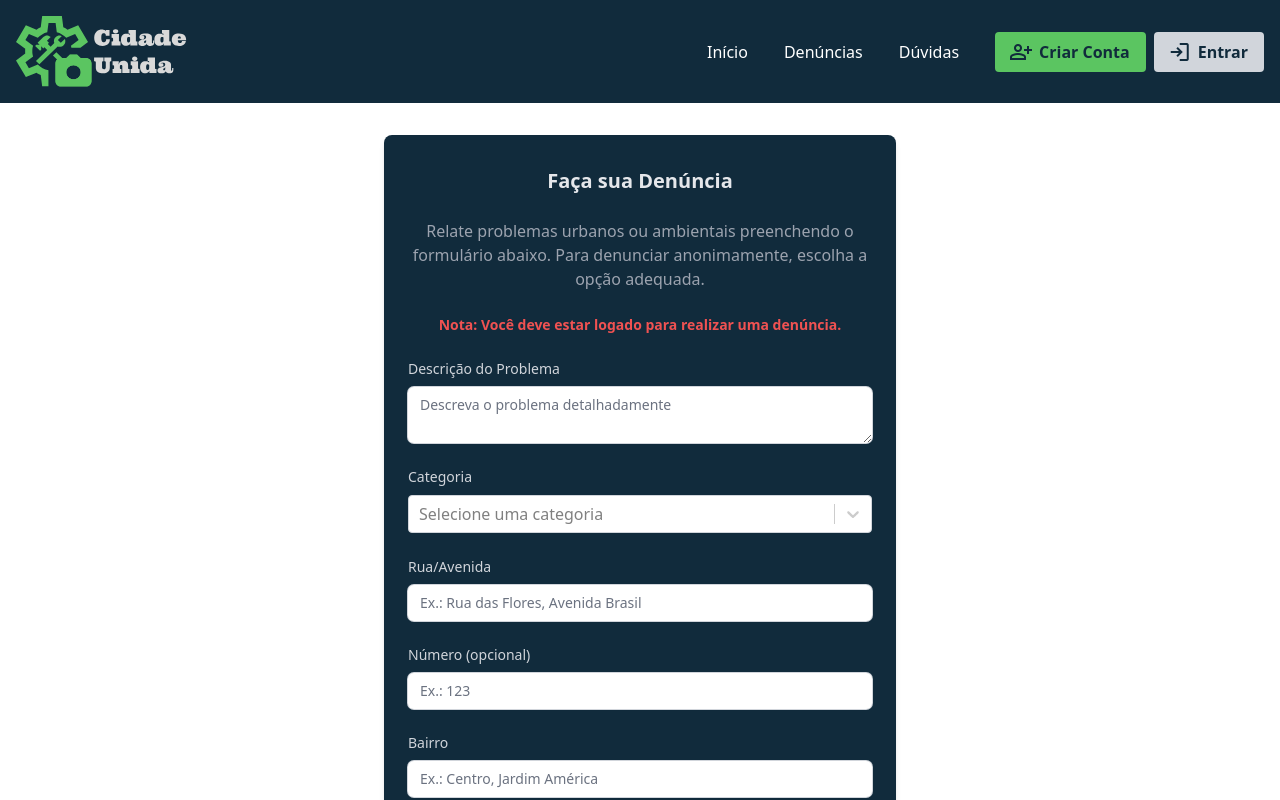
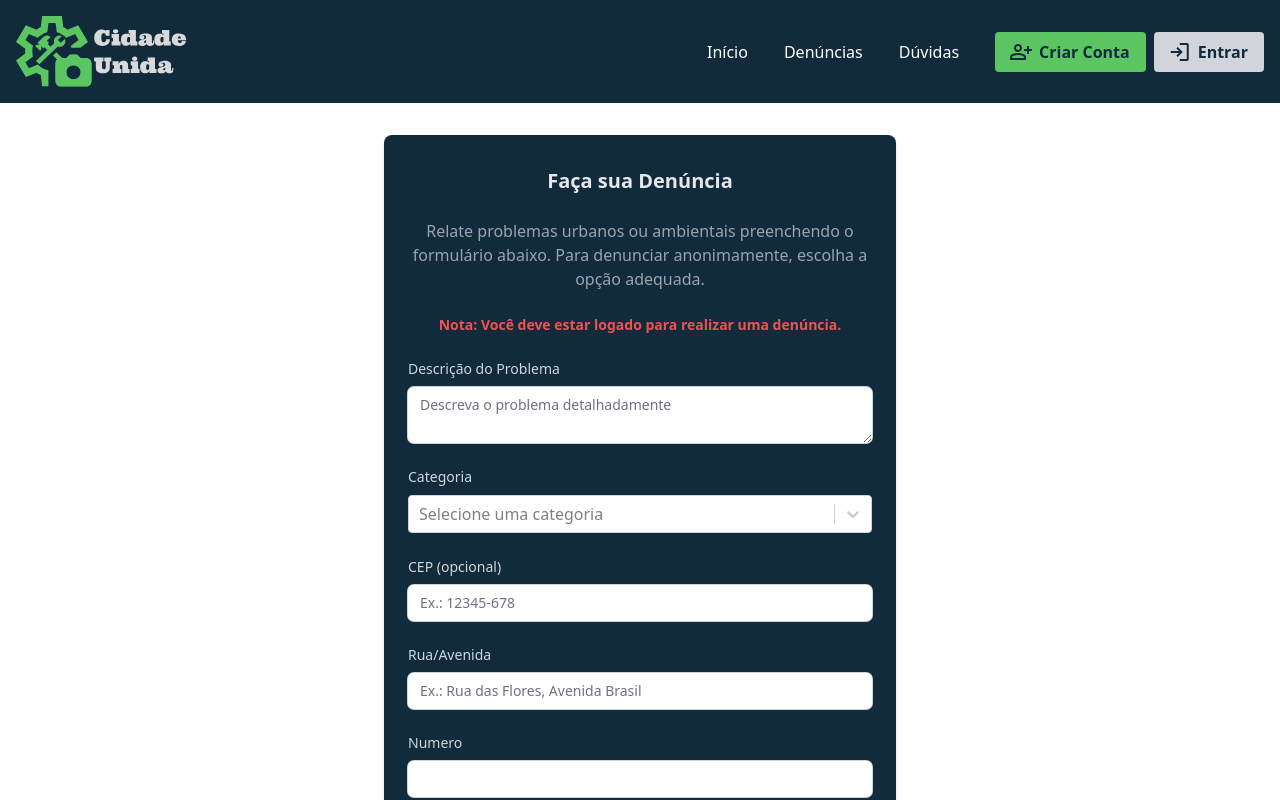
Before and after one commit to rafaelromwno/cidade-integra-frontend, a React (Vite) app in the folder frontend/: page /denuncie in a window 1280 px wide. Shown: the top 800 px of the page. Built offline with nearby package versions, Linux system fonts and the light colour scheme; no server answers.

Commit message:
fix: adicionando funcionalidade de busca de endereço por CEP no formulário de denúncia

```diff
--- a/frontend/package.json
+++ b/frontend/package.json
@@ -11,6 +11,7 @@
     "postinstall": "flowbite-react patch"
   },
   "dependencies": {
+    "axios": "^1.8.4",
     "firebase": "^11.6.0",
     "flowbite": "^3.1.2",
     "flowbite-react": "^0.11.7",
--- a/frontend/src/components/FormularioDenuncia/FormularioDenuncia.jsx
+++ b/frontend/src/components/FormularioDenuncia/FormularioDenuncia.jsx
@@ -1,9 +1,10 @@
-import { useState, useEffect } from "react";
 import { onAuthStateChanged } from "firebase/auth";
 import { auth } from "../../firebase/config";
+import { useEffect, useState } from "react";
 import Select from "react-select";
 import { InputField } from "./InputField";
 import { Upload } from "lucide-react";
+import axios from "axios";
 
 const FormularioDenuncia = () => {
   const [isLoggedIn, setIsLoggedIn] = useState(false);
@@ -72,9 +73,38 @@ const FormularioDenuncia = () => {
     { value: "TO", label: "Tocantins (TO)" },
   ];
 
+  // função para buscar dados do CEP
+  const fetchAddressByCEP = async (cep) => {
+    try {
+      const sanitizedCEP = cep.replace(/\D/g, ""); // remove caracteres não numéricos
+      if (sanitizedCEP.length === 8) {
+        const response = await axios.get(`https://viacep.com.br/ws/${sanitizedCEP}/json/`);
+        if (!response.data.erro) {
+          const { logradouro, bairro, localidade, uf } = response.data;
+          setFormData((prevData) => ({
+            ...prevData,
+            rua: logradouro || "",
+            bairro: bairro || "",
+            cidade: localidade || "",
+            estado: { value: uf, label: `${uf}` } || null,
+          }));
+        } else {
+          alert("CEP não encontrado.");
+        }
+      }
+    } catch (error) {
+      console.error("Erro ao buscar o CEP:", error);
+      alert("Erro ao buscar o CEP. Verifique o valor e tente novamente.");
+    }
+  };
+
   const handleChange = (e) => {
     const { name, value } = e.target;
     setFormData({ ...formData, [name]: value });
+
+    if (name === "cep" && value.length >= 8) {
+      fetchAddressByCEP(value);
+    }
   };
 
   const handleSelectChange = (selectedOption, actionMeta) => {
@@ -162,17 +192,31 @@ const FormularioDenuncia = () => {
             />
           </div>
 
-          {["rua", "numero", "bairro", "cep", "cidade"].map((field) => (
+          {/* Campo de CEP */}
+          <div className="mb-6">
+            <label
+              htmlFor="cep"
+              className="block text-sm font-medium text-gray-300 mb-2"
+            >
+              CEP (opcional)
+            </label>
+            <InputField
+              id="cep"
+              name="cep"
+              value={formData.cep}
+              onChange={handleChange}
+              placeholder="Ex.: 12345-678"
+              required={false}
+            />
+          </div>
+
+          {["rua", "numero", "bairro", "cidade"].map((field) => (
             <div key={field} className="mb-6">
               <label
                 htmlFor={field}
                 className="block text-sm font-medium text-gray-300 mb-2"
               >
-                {field === "cep"
-                  ? "CEP (opcional)"
-                  : field === "numero"
-                  ? "Número (opcional)"
-                  : field === "rua"
+                {field === "rua"
                   ? "Rua/Avenida"
                   : field.charAt(0).toUpperCase() + field.slice(1)}
               </label>
@@ -182,11 +226,7 @@ const FormularioDenuncia = () => {
                 value={formData[field]}
                 onChange={handleChange}
                 placeholder={
-                  field === "cep"
-                    ? "Ex.: 12345-678"
-                    : field === "numero"
-                    ? "Ex.: 123"
-                    : field === "rua"
+                  field === "rua"
                     ? "Ex.: Rua das Flores, Avenida Brasil"
                     : field === "bairro"
                     ? "Ex.: Centro, Jardim América"
@@ -194,7 +234,7 @@ const FormularioDenuncia = () => {
                     ? "Ex.: São Paulo, Rio de Janeiro"
                     : ""
                 }
-                required={field !== "cep" && field !== "numero"}
+                required={field !== "numero"}
               />
             </div>
           ))}
```
Also changed, not shown: 1 other file (tests, documents, lock files or other folders).
